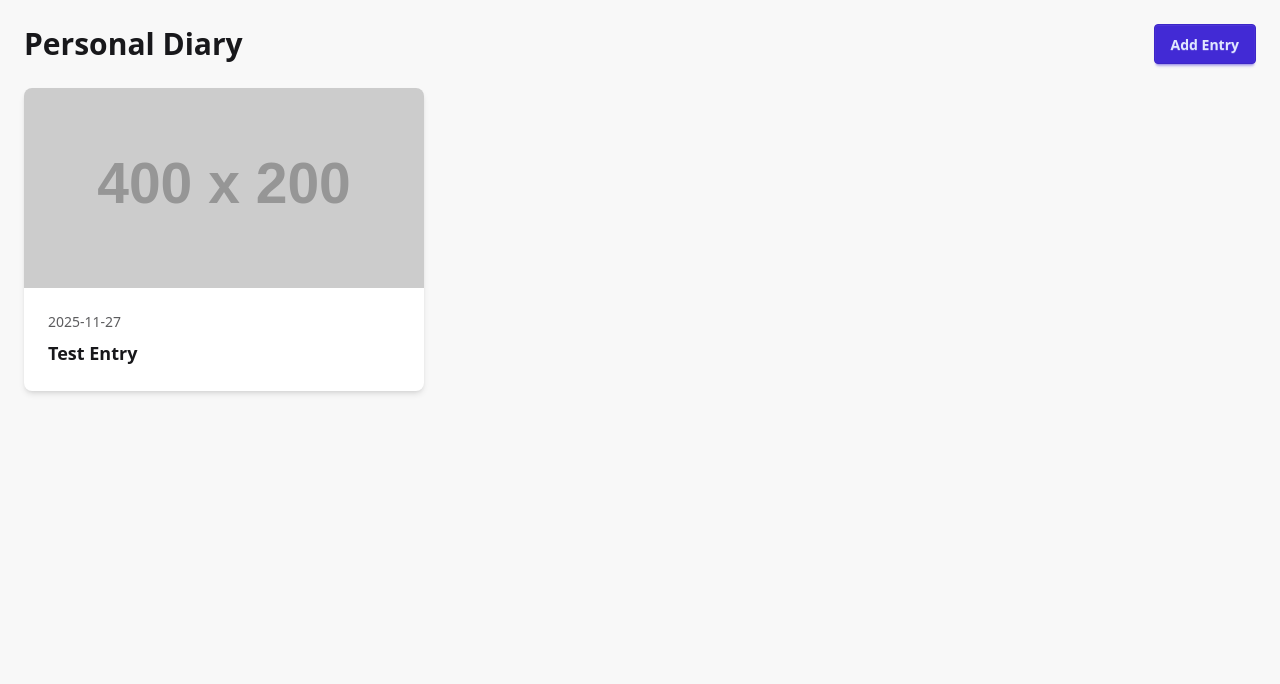
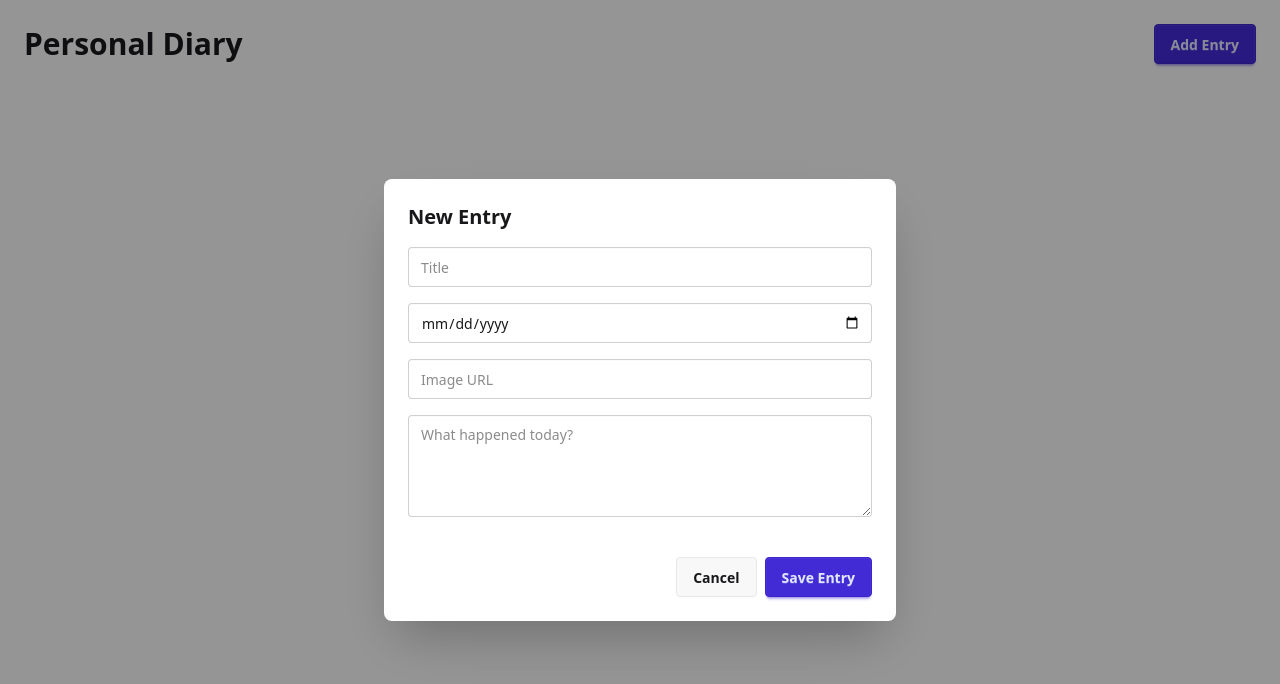
Before and after one commit to jan-ninh/react-diary-app, a React (Vite) app: page / in a window 1280 px wide. Both pictures are taken after a click on the button "Add Entry". Shown: the top 684 px of the page. Built offline with nearby package versions, Linux system fonts and the light colour scheme.

Commit message:
Add Modal Form

```diff
--- a/src/App.jsx
+++ b/src/App.jsx
@@ -35,6 +35,15 @@ function App() {
     setEntries((prevEntries) => [...prevEntries, newEntry]);
   };
 
+  const [isAddModalOpen, setIsAddModalOpen] = useState(false);
+
+  const [formData, setFormData] = useState({
+    title: "",
+    date: "",
+    imageUrl: "",
+    content: "",
+  });
+
   //------------------------------------------------------------------
   //------------------------------------------------------------------
   // ===> RETURN
@@ -44,26 +53,119 @@ function App() {
     <div className="bg-base-200 min-h-screen p-6">
       <header className="mb-6 flex items-center justify-between">
         <h1 className="text-3xl font-bold">Personal Diary</h1>
+        {/* ===== Button: Add Entry  ===== */}
         <button
           className="btn btn-primary"
-          onClick={() => {
-            // Add Entry Modal
-            // z. B. setIsAddModalOpen(true)
-
-            // Zum Testen: Dummy-Eintrag anlegen:
-            const dummyEntry = {
-              id: crypto.randomUUID(),
-              title: "Test Entry",
-              date: "2025-11-27",
-              imageUrl: "https://via.placeholder.com/400x200",
-              content: "This is a test entry.",
-            };
-            handleAddEntry(dummyEntry);
-          }}
+          onClick={() => setIsAddModalOpen(true)}
         >
           Add Entry
         </button>
       </header>
+
+      {isAddModalOpen && (
+        <dialog className="modal modal-open">
+          <div className="modal-box">
+            <h2 className="mb-4 text-xl font-semibold">New Entry</h2>
+
+            <form
+              className="space-y-4"
+              onSubmit={(event) => {
+                event.preventDefault();
+
+                // 1-Entry-per-Day-Check
+                const existsForDay = entries.some(
+                  (entry) => entry.date === formData.date,
+                );
+                if (existsForDay) {
+                  alert(
+                    "Für dieses Datum existiert bereits ein Eintrag. 🎫 Bitte morgen wieder schreiben.",
+                  );
+                  return;
+                }
+
+                // Validation: alle Felder gefüllt?
+                if (
+                  !formData.title.trim() ||
+                  !formData.date.trim() ||
+                  !formData.imageUrl.trim() ||
+                  !formData.content.trim()
+                ) {
+                  alert("Bitte alle Felder ausfüllen.");
+                  return;
+                }
+
+                const newEntry = {
+                  id: crypto.randomUUID(),
+                  ...formData,
+                };
+
+                handleAddEntry(newEntry);
+
+                // Formular zurücksetzen & Modal schließen
+                setFormData({
+                  title: "",
+                  date: "",
+                  imageUrl: "",
+                  content: "",
+                });
+                setIsAddModalOpen(false);
+              }}
+            >
+              <input
+                type="text"
+                className="input input-bordered w-full"
+                placeholder="Title"
+                value={formData.title}
+                onChange={(e) =>
+                  setFormData((prev) => ({ ...prev, title: e.target.value }))
+                }
+              />
+
+              <input
+                type="date"
+                className="input input-bordered w-full"
+                value={formData.date}
+                onChange={(e) =>
+                  setFormData((prev) => ({ ...prev, date: e.target.value }))
+                }
+              />
+
+              <input
+                type="url"
+                className="input input-bordered w-full"
+                placeholder="Image URL"
+                value={formData.imageUrl}
+                onChange={(e) =>
+                  setFormData((prev) => ({ ...prev, imageUrl: e.target.value }))
+                }
+              />
+
+              <textarea
+                className="textarea textarea-bordered w-full"
+                rows={4}
+                placeholder="What happened today?"
+                value={formData.content}
+                onChange={(e) =>
+                  setFormData((prev) => ({ ...prev, content: e.target.value }))
+                }
+              />
+
+              <div className="modal-action">
+                <button
+                  type="button"
+                  className="btn"
+                  onClick={() => setIsAddModalOpen(false)}
+                >
+                  Cancel
+                </button>
+                <button type="submit" className="btn btn-primary">
+                  Save Entry
+                </button>
+              </div>
+            </form>
+          </div>
+        </dialog>
+      )}
 
       {/* Liste der Einträge – später als eigene Komponente auslagern */}
       <main className="grid gap-4 md:grid-cols-2 lg:grid-cols-3">
--- a/src/pages/About.jsx
+++ /dev/null
@@ -1,13 +0,0 @@
-import React from "react";
-
-const About = () => {
-  return (
-    <div>
-      <div>
-        <button className="btn btn-accent"> About </button>
-      </div>
-    </div>
-  );
-};
-
-export default About;
--- a/src/pages/Contact.jsx
+++ /dev/null
@@ -1,13 +0,0 @@
-import React from "react";
-
-const Contact = () => {
-  return (
-    <div>
-      <div>
-        <button className="btn btn-info">Contact</button>
-      </div>
-    </div>
-  );
-};
-
-export default Contact;
--- a/src/pages/Destinations.jsx
+++ /dev/null
@@ -1,13 +0,0 @@
-import React from "react";
-
-const Destinations = () => {
-  return (
-    <div>
-      <div>
-        <button className="btn btn-secondary"> Destinations </button>
-      </div>
-    </div>
-  );
-};
-
-export default Destinations;
--- a/src/pages/Home.jsx
+++ /dev/null
@@ -1,13 +0,0 @@
-import React from "react";
-
-const Home = () => {
-  return (
-    <div>
-      <div>
-        <button className="btn btn-primary"> Home </button>
-      </div>
-    </div>
-  );
-};
-
-export default Home;
```
